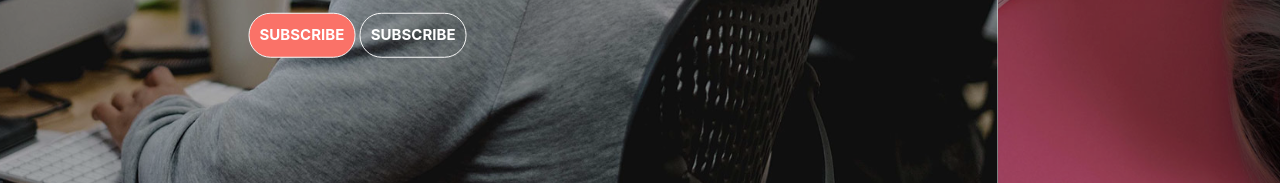
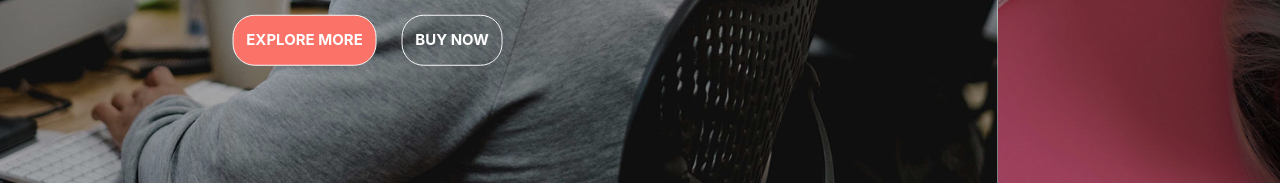
Before and after one commit to Lakhan-03/udi_tc_website-, a plain HTML site: page index.html in a window 1280 px wide. Shown: the part 617-800 px from the top of the page. Drawn offline with nearby package versions, Linux system fonts and the light colour scheme; a web font is replaced by a local one.

Commit message:
hover effect added

```diff
--- a/fine.css
+++ b/fine.css
@@ -527,9 +527,13 @@
 
   }
   */
+
+  /* explore more button css */
   .buttonclass{
     background-color: #fa7268;
-    padding: 10px;
+    padding: 13px;
+    margin-left: 20px;
+    margin-top: 10px;
     border-radius: 22px;
     font-size: 15px;
    font-weight: bold;
@@ -538,6 +542,30 @@
     justify-content: center;
      align-items: center;
      border: 1px solid #f7f7f7;
+  }
 
+.buttonclass:hover{
+    background-color: #eb1776;
+    color: white;
+}
 
+/* buy now button css */
+  .buttonclass1{
+    background-color: transparent;
+    padding: 13px;
+    margin-left: 20px;
+    margin-top: 10px;
+    border-radius: 22px;
+    font-size: 15px;
+   font-weight: bold;
+   color:white;
+        display: inline-flex;
+    justify-content: center;
+     align-items: center;
+     border: 1px solid #f7f7f7;
   }
+
+.buttonclass1:hover{
+    background-color: #eb1776;
+    color: white;
+}
--- a/index.html
+++ b/index.html
@@ -256,9 +256,9 @@
                         harum veniam fugiat ea nemo neque sapiente, voluptate voluptatem consequuntur sunt tempore ab.</p>
 
 
-                        <button class="buttonclass" > SUBSCRIBE </button>
+                        <button class="buttonclass" > EXPLORE MORE  </button>
 
-                         <button class="buttonclass" style="background-color: transparent;" > SUBSCRIBE </button>
+                         <button class="buttonclass1"> BUY NOW</button>
 
 
 
@@ -271,10 +271,9 @@
                     <h1 style="font-size: 55px; font-family: 'Montserrat', sans-serif; " >We Care about details </h1>
                     <p style="font-family: Muli;" >aboriosam quisquam qui blanditiis magni possimus illo magnam asperiores natus
                         harum veniam fugiat ea nemo neque sapiente, voluptate voluptatem consequuntur sunt tempore ab.</p>
-                        <button class="buttonclass" > SUBSCRIBE </button>
+                        <button class="buttonclass" > EXPLORE MORE  </button>
 
-    <input type="button" value="SUBSCRIBE"  style=" background-color: transparent; border: 2px solid #ecf5ec;padding: 10px; border-radius: 22px; font-size: 15px; font-weight: bold; color: white; display: inline-flex;
-    justify-content: center; align-items: center;" >
+                        <button class="buttonclass1"> BUY NOW</button>
                 </div>
 
             </div>
@@ -285,10 +284,9 @@
                     <h1  style="font-size: 55px; font-family: 'Montserrat', sans-serif; " >for perfect websites</h1>
                     <p style="font-family: Muli;" >aboriosam quisquam qui blanditiis magni possimus illo magnam asperiores natus
                         harum veniam fugiat ea nemo neque sapiente, voluptate voluptatem consequuntur sunt tempore ab.</p>
-                        <button class="buttonclass" > SUBSCRIBE </button>
+                        <button class="buttonclass" > EXPLORE MORE  </button>
 
-    <input type="button" value="SUBSCRIBE" style=" background-color: transparent; padding: 10px; border-radius: 22px; border: 2px solid #ecf5ec;font-size: 15px; font-weight: bold; color: white; display: inline-flex;
-    justify-content: center; align-items: center;" >
+                         <button class="buttonclass1"> BUY NOW</button>
                 </div>
             </div>
         </div>
```
